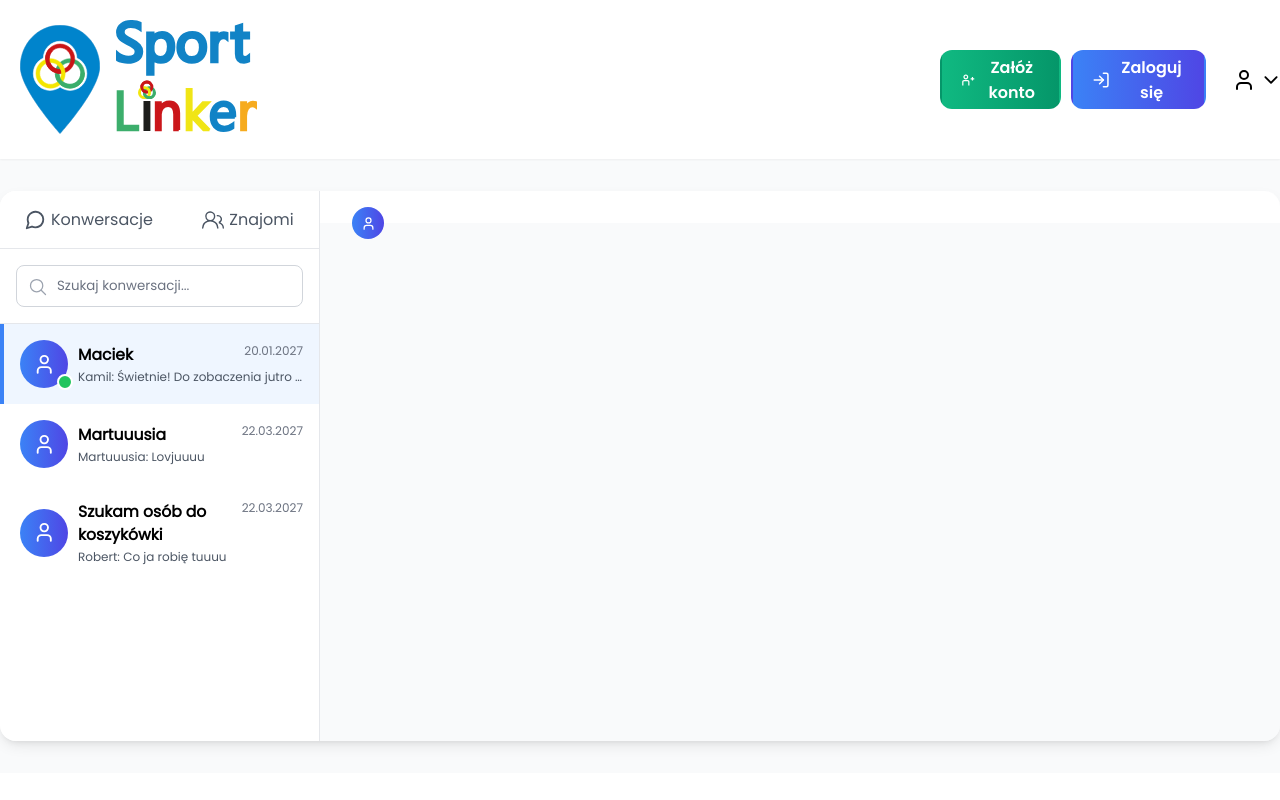
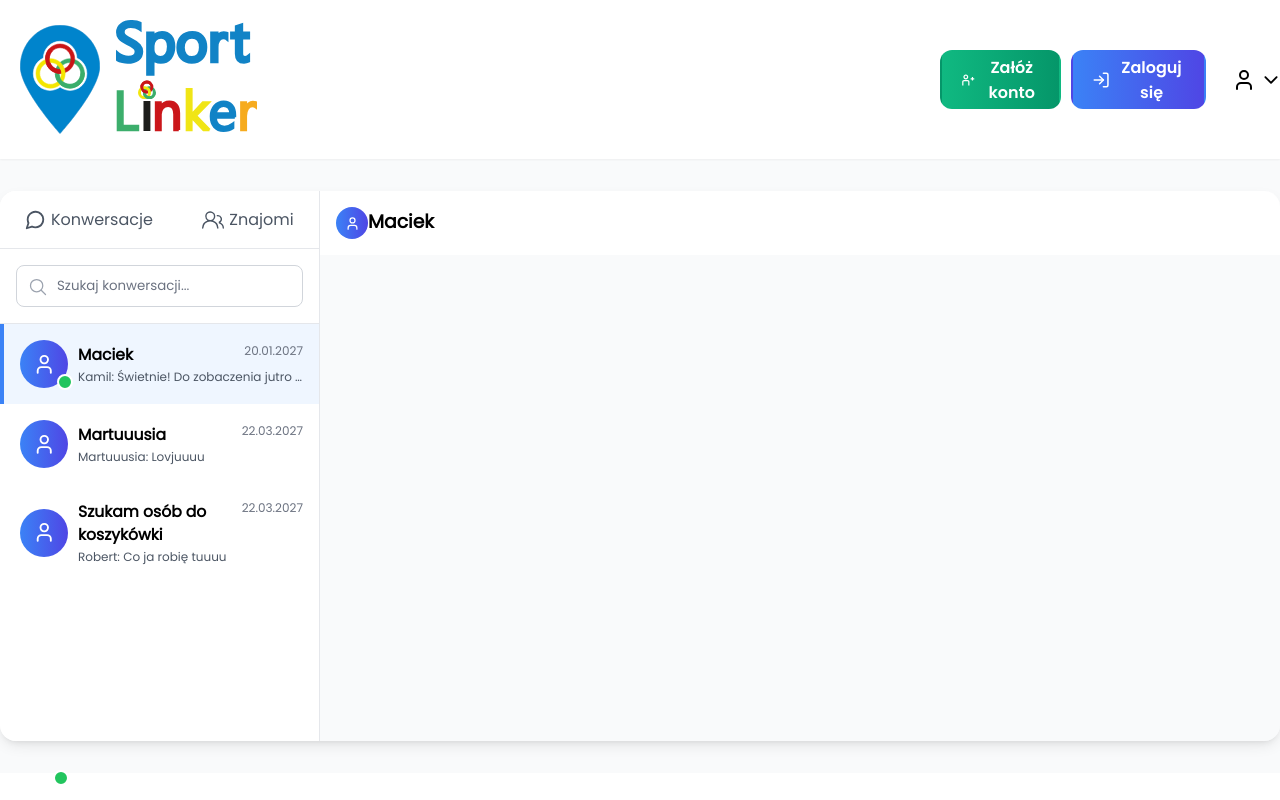
Before and after one commit to Michuxx/SportLinker, a React (Vite) app in the folder SportLinkerFrontend/: page /messages in a window 1280 px wide. Both pictures are taken after a click on the button 159 px from the left and 364 px from the top of the page. Built offline with nearby package versions, Linux system fonts and the light colour scheme.

Commit message:
Passing user as a prop instead of getting in db

```diff
--- a/SportLinkerFrontend/src/components/component-items/button/ChatConversationButton.jsx
+++ b/SportLinkerFrontend/src/components/component-items/button/ChatConversationButton.jsx
@@ -1,7 +1,5 @@
 import useDateFormat from "../../../hooks/useDateFormat";
-import Avatar from "../avatar/Avatar";
 import OnlineAvatar from "../avatar/OnlineAvatar";
-import OnlineDot from "../avatar/OnlineDot";
 import "./chatConversationButton.css";
 
 const ChatConversationButton = ({
@@ -9,7 +7,7 @@
   name,
   date,
   text,
-  activeChatId,
+  activeChat,
   id,
   isOnline,
 }) => {
@@ -18,7 +16,7 @@
   return (
     <button
       className={`${
-        activeChatId === id ? "active-chat-profile-btn" : ""
+        activeChat?.id === id ? "active-chat-profile-btn" : ""
       } chat-profile-btn`}
       onClick={onClick}
     >
--- a/SportLinkerFrontend/src/components/messagesSection/MessagesSection.jsx
+++ b/SportLinkerFrontend/src/components/messagesSection/MessagesSection.jsx
@@ -4,7 +4,7 @@
 import "./messagesSection.css";
 
 const MessagesSection = () => {
-  const [activeChatId, setActiveChatId] = useState(null);
+  const [activeChat, setActiveChat] = useState(null);
   const [chatPeople, setChatPeople] = useState({
     conversations: [
       {
@@ -67,10 +67,10 @@
     <div className="message-section-wrapper">
       <ChatSidebar
         chatPeople={chatPeople}
-        onChatSelect={setActiveChatId}
-        activeChatId={activeChatId}
+        onChatSelect={setActiveChat}
+        activeChat={activeChat}
       />
-      <Conversation chatId={activeChatId} />
+      <Conversation chatUser={activeChat} />
     </div>
   );
 };
--- a/SportLinkerFrontend/src/components/messagesSection/chatSidebar/ChatSidebar.jsx
+++ b/SportLinkerFrontend/src/components/messagesSection/chatSidebar/ChatSidebar.jsx
@@ -6,7 +6,7 @@
 import { IoSearchOutline } from "react-icons/io5";
 import Input from "../../component-items/input/Input";
 
-const ChatSidebar = ({ chatPeople, onChatSelect, activeChatId }) => {
+const ChatSidebar = ({ chatPeople, onChatSelect, activeChat }) => {
   return (
     <div className="chat-sidebar-wrapper">
       <div className="chat-switcher">
@@ -56,7 +56,7 @@
           width={100}
         />
       </div>
-      <Outlet context={{ chatPeople, onChatSelect, activeChatId }} />
+      <Outlet context={{ chatPeople, onChatSelect, activeChat }} />
     </div>
   );
 };
--- a/SportLinkerFrontend/src/components/messagesSection/chatSidebar/conversationSidebar/ConversationSidebar.jsx
+++ b/SportLinkerFrontend/src/components/messagesSection/chatSidebar/conversationSidebar/ConversationSidebar.jsx
@@ -2,18 +2,24 @@
 import "./conversationSidebar.css";
 import ChatConversationButton from "../../../component-items/button/ChatConversationButton";
 const ConversationSidebar = () => {
-  const { chatPeople, onChatSelect, activeChatId } = useOutletContext();
+  const { chatPeople, onChatSelect, activeChat } = useOutletContext();
   return (
     <div className="conversation-sidebar-wrapper">
       {chatPeople.conversations.map((conversation) => (
         <ChatConversationButton
           key={conversation.id}
           id={conversation.id}
-          activeChatId={activeChatId}
+          activeChat={activeChat}
           name={conversation.name}
           date={conversation.lastMessage.time}
           text={`${conversation.lastMessage.name}: ${conversation.lastMessage.text}`}
-          onClick={() => onChatSelect(conversation.id)}
+          onClick={() =>
+            onChatSelect({
+              id: conversation.id,
+              name: conversation.name,
+              isOnline: conversation.isOnline,
+            })
+          }
           isOnline={conversation.isOnline}
         />
       ))}
--- a/SportLinkerFrontend/src/components/messagesSection/conversation/Conversation.jsx
+++ b/SportLinkerFrontend/src/components/messagesSection/conversation/Conversation.jsx
@@ -3,7 +3,7 @@
 import NullConversation from "./NullConversation";
 import ConversationHeader from "./ConversationHeader";
 
-const Conversation = ({ chatId }) => {
+const Conversation = ({ chatUser }) => {
   const [messages, setMessages] = useState([
     {
       id: "msg_1", // Unikalne ID (niezbędne dla atrybutu "key" przy mapowaniu w React)
@@ -29,11 +29,11 @@
   ]);
   return (
     <div className="conversation-wrapper">
-      {!chatId ? (
+      {!chatUser?.id ? (
         <NullConversation />
       ) : (
         <>
-          <ConversationHeader />
+          <ConversationHeader chatUser={chatUser} />
         </>
       )}
     </div>
--- a/SportLinkerFrontend/src/components/messagesSection/conversation/ConversationHeader.jsx
+++ b/SportLinkerFrontend/src/components/messagesSection/conversation/ConversationHeader.jsx
@@ -1,13 +1,13 @@
 import OnlineAvatar from "../../component-items/avatar/OnlineAvatar";
 import "./conversation.css";
 
-const ConversationHeader = ({ name, isOnline, lastActivityText }) => {
+const ConversationHeader = ({ chatUser }) => {
   return (
     <div className="conversation-header-wrapper">
-      <OnlineAvatar size={2} isOnline={isOnline} />
+      <OnlineAvatar size={2} isOnline={chatUser.isOnline} />
       <div className="user-info-wrapper">
-        <h3>{name}</h3>
-        {lastActivityText}
+        <h3>{chatUser.name}</h3>
+        {chatUser.lastActivityText}
       </div>
     </div>
   );
--- a/SportLinkerFrontend/src/components/messagesSection/conversation/conversation.css
+++ b/SportLinkerFrontend/src/components/messagesSection/conversation/conversation.css
@@ -2,12 +2,12 @@
   display: flex;
   width: 100%;
   background-color: rgb(249 250 251);
+  flex-direction: column;
 }
 
 .conversation-header-wrapper {
   display: flex;
   width: 100%;
-  height: 2rem;
   background-color: #fff;
-  padding: 1rem 0 1rem 2rem;
+  padding: 1rem;
 }
```
